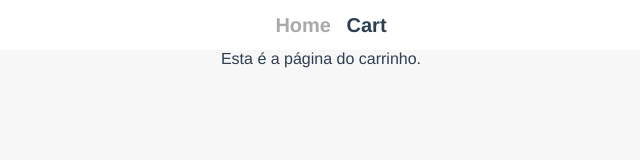
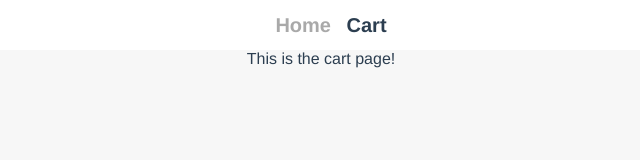
Before and after one commit to rodrigobispo/shopping-cart-vue, a Vue app: page /cart in a window 1280 px wide. Shown: the top 160 px of the page, without its empty margins (319-959 px from the left). Built offline with nearby package versions, Linux system fonts and the light colour scheme.

Commit message:
Descrição.

```diff
--- a/src/views/CartView.vue
+++ b/src/views/CartView.vue
@@ -1,6 +1,6 @@
 <template>
   <div>
-    Esta é a página do carrinho.
+    This is the cart page!
   </div>
 </template>
 
```
